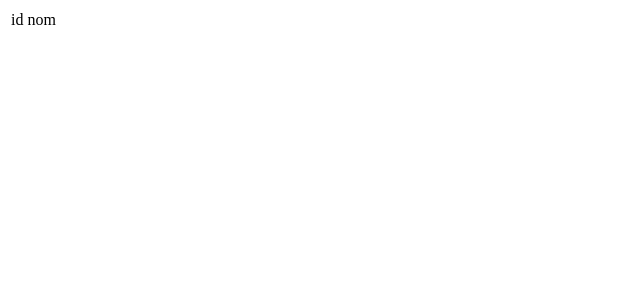
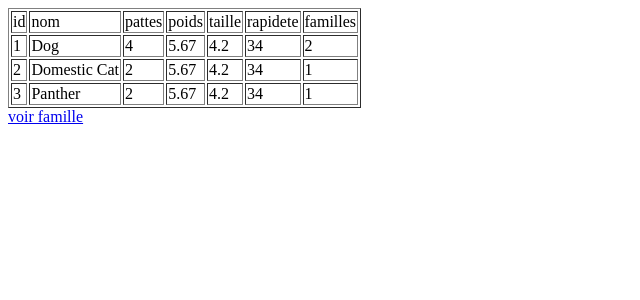
Before and after one commit to kin2ingrig/pythonDjangoFormation, a Django app: page / in a window 1280 px wide. Before the commit the part shown is almost empty. Shown: the top 300 px of the page, without its empty margins (0-640 px from the left). Run offline with Django 4.2, Linux system fonts and the light colour scheme.

Commit message:
monprojet animalinfo

```diff
--- a/animals_info/info/templates/info/animals.html
+++ b/animals_info/info/templates/info/animals.html
@@ -7,20 +7,33 @@
     <title>Document</title>
 </head>
 <body>
-    <table>
+    <table border="1">
         <tr>
             <td>id</td>
             <td>nom</td>
+            <td>pattes</td>
+            <td>poids</td>
+            <td>taille</td>
+            <td>rapidete</td>
+            <td>familles</td>
         </tr>
 
-       {% for x in animals  %}
+       {% for values in animals  %}
 
        <tr>
-        <td>{{x.id}}</td>
-        <td>{{x.name}}</td>
+        <td>{{values.id}}</td>
+        <td>{{values.name}}</td>
+        <td>{{values.legs}}</td>
+        <td>{{values.weight}}</td>
+        <td>{{values.height}}</td>
+        <td>{{values.speed}}</td>
+        <td>{{values.family}}</td>
        </tr>
 
        {% endfor %}
     </table>
+    <div>
+        <a href="{% url 'familles' %}">voir famille</a>
+    </div>
 </body>
 </html>
--- a/animals_info/info/urls.py
+++ b/animals_info/info/urls.py
@@ -2,6 +2,6 @@ from django.urls import path
 from . import views
 
 urlpatterns = [
-    path('', views.animals, name='animal'),
-    # path('All/', views.familles, name='famille'),
+    path('', views.animals, name='animals'),
+    path('familles', views.familles, name='familles'),
 ]
--- a/animals_info/info/views.py
+++ b/animals_info/info/views.py
@@ -2,46 +2,47 @@ from django.shortcuts import render
 
 def animals(request):
     animals = [
-        {
-            "id" :1,
-            "name": "Dog",
-            "legs": 4,
-            "weight": 5.67,
-            "height":4.2,
-            "speed": 34,
-            "family": 2
-        },
-        {
-            "id": 2,
-            "name": "Domestic Cat",
-            "legs": 2,
-            "weight": 5.67,
-            "height":4.2,
-            "speed": 34,
-            "family": 1
-        },
-        {
-            "id": 3,
-            "name": "Panther",
-            "legs": 2,
-            "weight": 5.67,
-            "height":4.2,
-            "speed": 34,
-            "family": 1
-        }
-    ]
-    return render(request, "info/animals.html")
+    {
+        "id" :1,
+        "name": "Dog",
+        "legs": 4,
+        "weight": 5.67,
+        "height":4.2,
+        "speed": 34,
+        "family": 2
+    },
+    {
+        "id": 2,
+        "name": "Domestic Cat",
+        "legs": 2,
+        "weight": 5.67,
+        "height":4.2,
+        "speed": 34,
+        "family": 1
+    },
+
+    {
+        "id": 3,
+        "name": "Panther",
+        "legs": 2,
+        "weight": 5.67,
+        "height":4.2,
+        "speed": 34,
+        "family": 1
+    }
+]
+    return render(request, "info/animals.html", {"animals":animals})
 
 
-    def familles(request):
-        families = [
-        {
-            "id": 1,
-            "name": "Felidae"
-        },
-        {
-            "id": 2,
-            "name": "Caninae"
-        }
-    ]
-    return render(request, "info/familles.html")
+def familles(request):
+    familles = [
+    {
+        "id": 1,
+        "name": "Felidae"
+    },
+    {
+        "id": 2,
+        "name": "Caninae"
+    }
+]
+    return render(request, "info/familles.html", {"familles":familles})
```
Also changed, not shown: animals_info/info/templates/info/familles.html (+26 -0 lines).
